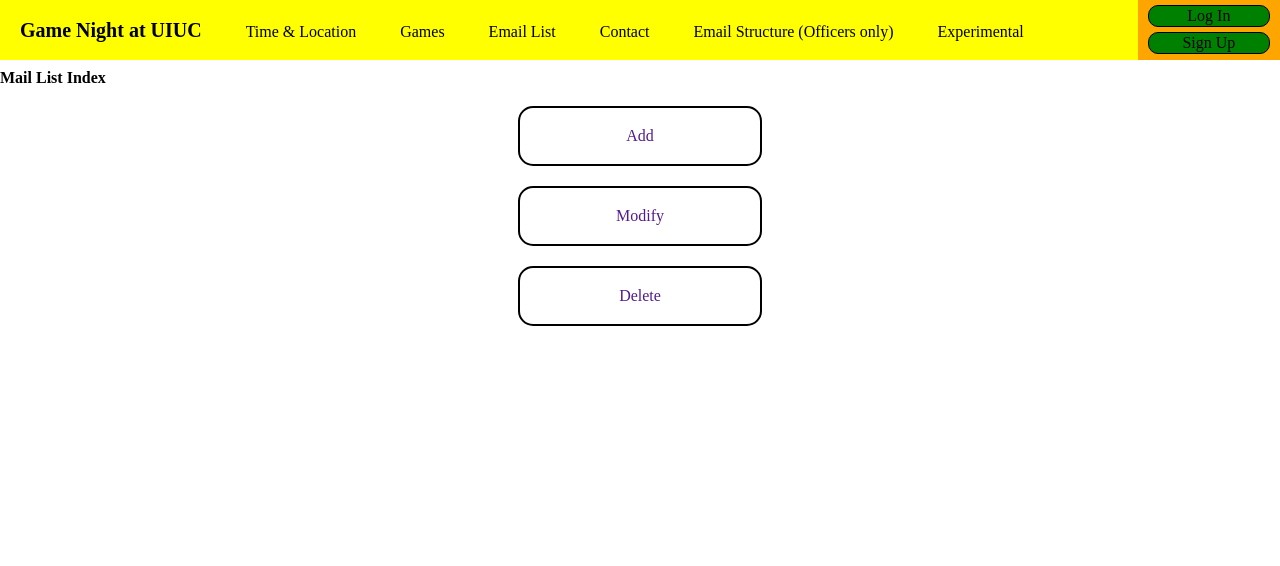
After one commit to penguinz1/Game_Night, a Django app: page /email-list-index in a window 1280 px wide. The commit adds this page. Shown: the top 566 px of the page. Run offline with Django 3.2, Linux system fonts and the light colour scheme.

Commit message:
Added time and location information

```diff
--- a/main/admin.py
+++ b/main/admin.py
@@ -1,10 +1,12 @@
 from django.contrib import admin
 from django.contrib.auth.admin import UserAdmin
 
-from main.models import GameScore
+from main.models import GameScore, Meeting, Location
 
 from .models import User
 # Register your models here.
 admin.site.register(User, UserAdmin)
 
 admin.site.register(GameScore)
+admin.site.register(Meeting)
+admin.site.register(Location)
--- a/main/forms.py
+++ b/main/forms.py
@@ -5,6 +5,8 @@
 from main.models import Contact
 
 class CreateContactForm(ModelForm):
+    message = forms.CharField(max_length = 500,
+        widget = forms.Textarea(attrs={'cols': 80, 'rows': 20}))
     class Meta:
         model = Contact
         fields = {'message', 'email'}
--- a/main/static/css/styles.css
+++ b/main/static/css/styles.css
@@ -67,7 +67,7 @@
     background-color: green;
 }
 
-.login-bar a {
+.unlink {
     text-decoration: none;
 }
 
@@ -112,7 +112,38 @@
     font-size: 16px;
 }
 
+.vertical-buttons li {
+    margin: 20px auto;
+    padding: 20px;
+    text-align: center;
+    width: 200px;
+    border: 2px solid black;
+    display: block;
+    clear: both;
+    border-radius: 15px;
+}
+
+.time-location {
+    display: grid;
+    width: 100%;
+    grid-template-rows: 1fr;
+    grid-template-columns: 1fr 1fr;
+}
+
+.time {
+    grid-area: 1 / 1 / span 1 / span 1;
+}
+
+.location {
+    grid-area: 1 / 2 / span 1 / span 1;
+}
+
 #game-night-stamp {
     font-size: 20px;
     font-weight: bold;
 }
+
+#mapid {
+    height: 500px;
+
+}
--- a/main/templates/base_generic.html
+++ b/main/templates/base_generic.html
@@ -9,30 +9,27 @@
     {% load static %}
     <link rel="stylesheet" href="{% static 'css/reset.css' %}">
     <link rel="stylesheet" href="{% static 'css/styles.css' %}">
-    <script src="{% static 'js/jquery-3.4.1.min.js' %}"></script>
-    <script src="{% static 'js/jquery.cookie.js' %}"></script>
-    <script src="https://cloud.tinymce.com/5/tinymce.min.js?apiKey=tav1wrwcz8d06dwg1mqdqpy0g2nt8svcwbr310phy2yt0wtv"></script>
-    <script>tinymce.init({selector:'textarea'});</script>
-    <link href="https://fonts.googleapis.com/css?family=Space+Mono:400,700" rel="stylesheet">
+    {% block headlinks %}
+    {% endblock headlinks %}
 </head>
 <body>
     <div class="top-bars">
         <ul class="navbar">
             <a href="{% url 'index' %}"><li id="game-night-stamp">Game Night at UIUC</li></a>
-            <a href=""><li>Time & Location</li></a>
+            <a href="{% url 'time_location' %}"><li>Time & Location</li></a>
             <a href=""><li>Games</li></a>
-            <a href=""><li>Email List</li></a>
+            <a href="{% url 'email_list_index' %}"><li>Email List</li></a>
             <a href="{% url 'contact' %}"><li>Contact</li></a>
             <a href="{% url 'mass_mail' %}"><li>Email Structure (Officers only)</li></a>
             <a href=""><li>Experimental</li></a>
         </ul>
         <ul class="login-bar">
             {% if user.is_authenticated %}
-            <a href="" class="login-bar-button"><li>Welcome, {{ user.get_username }}</li></a>
-            <a href="{% url 'logout' %}?next={{request.path}}" class="login-bar-button"><li>Sign Out</li></a>
+            <a href="" class="unlink"><li>Welcome, {{ user.get_username }}</li></a>
+            <a href="{% url 'logout' %}?next={{request.path}}" class="unlink"><li>Sign Out</li></a>
             {% else %}
-            <a href="{% url 'login' %}" class="login-bar-button"><li>Log In</li></a>
-            <a href="{% url 'signup' %}" class="login-bar-button"><li>Sign Up</li></a>
+            <a href="{% url 'login' %}" class="unlink"><li>Log In</li></a>
+            <a href="{% url 'signup' %}" class="unlink"><li>Sign Up</li></a>
             {% endif %}
         </ul>
     </div>
--- a/main/templates/main/create_contact.html
+++ b/main/templates/main/create_contact.html
@@ -1,7 +1,7 @@
 {% extends 'base_generic.html' %}
 
 {% block content %}
-    <p1 class="header">Contact Form</p1>
+    <h1 class="header">Contact Form</h1>
 
     <form action="" method="post">
         {% csrf_token %}
--- /dev/null
+++ b/main/templates/main/email_list_index.html
@@ -0,0 +1,12 @@
+{% extends 'base_generic.html' %}
+
+{% block content %}
+    <h1>Mail List Index</h1>
+
+    <ul class="vertical-buttons">
+        <a href="" class="unlink"><li>Add</li></a>
+        <a href="" class="unlink"><li>Modify</li></a>
+        <a href="" class="unlink"><li>Delete</li></a>
+    </ul>
+
+{% endblock %}
--- a/main/urls.py
+++ b/main/urls.py
@@ -4,5 +4,7 @@
 urlpatterns = [
     path('', views.index, name = 'index'),
     path('contact', views.contact, name = 'contact'),
-    path('mass-mail', views.mass_mail, name = 'mass_mail')
+    path('mass-mail', views.mass_mail, name = 'mass_mail'),
+    path('email-list-index', views.email_list_index, name = 'email_list_index'),
+    path('time-and-location', views.time_location, name = 'time_location'),
 ]
--- a/main/views.py
+++ b/main/views.py
@@ -1,8 +1,11 @@
+import datetime
+
 from django.shortcuts import render
 from django.http import HttpResponse
 from django.db.models import Sum, Max
+from django.views import generic
 
-from main.models import GameScore;
+from main.models import GameScore, Meeting;
 from main.forms import CreateContactForm, MassEmailForm;
 
 # Create your views here.
@@ -57,4 +60,15 @@
     context = {
         'form': form,
     }
-    return render(request, 'main/create_contact.html', context)
+    return render(request, 'main/mass_mail.html', context)
+
+def email_list_index(request):
+    return render(request, 'main/email_list_index.html')
+
+def time_location(request):
+    active_meetings = Meeting.objects.filter(time__gt = datetime.datetime.now())[0:10]
+    context = {
+        'meeting_list': active_meetings,
+        'next_meeting': active_meetings[0],
+    }
+    return render(request, 'main/time_location.html', context)
```
Also changed, not shown: main/models.py (+6 -3 lines), main/templates/index.html (+7 -0 lines), main/templates/main/mass_mail.html (+6 -1 lines), main/templates/main/time_location.html (added, +60 -0 lines), main/migrations/0007_auto_20190514_2138.py (added), main/migrations/0008_auto_20190514_2140.py (added), main/migrations/0009_auto_20190514_2145.py (added).
